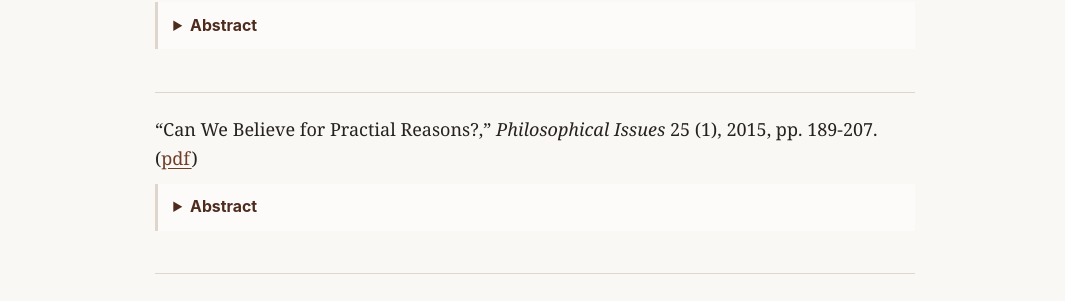
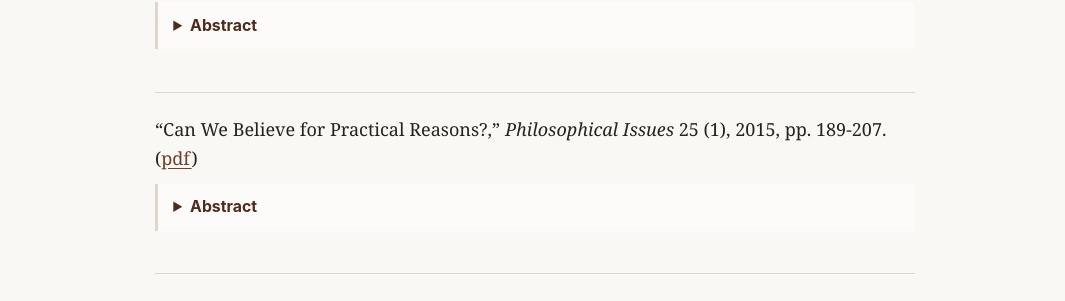
Before and after one commit to Comesana73/juancomesana.org, a Jekyll site: the page built from papers.md, in a window 1280 px wide. Shown: the part 1081-1382 px from the top of the page, without its empty margins (105-1170 px from the left). Built offline with Jekyll 4.4.1, drawn with Linux system fonts in a browser that asks for light colours.

Commit message:
small fixes

```diff
--- a/_includes/head.html
+++ b/_includes/head.html
@@ -12,6 +12,8 @@
 <title>{{ full_title }}</title>
 <meta name="description" content="{{ meta_description | strip_html | normalize_whitespace | escape }}">
 <link rel="canonical" href="{{ canonical_url }}">
+<link rel="icon" href="{{ '/favicon.ico' | relative_url }}" sizes="any">
+<link rel="apple-touch-icon" href="{{ '/assets/images/apple-touch-icon.png' | relative_url }}">
 
 <meta property="og:site_name" content="{{ site.title }}">
 <meta property="og:title" content="{{ full_title }}">
--- a/papers.md
+++ b/papers.md
@@ -51,7 +51,7 @@
 </article>
 
 <article class="publication">
-  <p class="publication__citation">“Can We Believe for Practial Reasons?,” <em>Philosophical Issues</em> 25 (1), 2015, pp. 189-207. (<a href="{{ '/assets/papers/can-we-believe-for-practical-reasons.pdf' | relative_url }}">pdf</a>)</p>
+  <p class="publication__citation">“Can We Believe for Practical Reasons?,” <em>Philosophical Issues</em> 25 (1), 2015, pp. 189-207. (<a href="{{ '/assets/papers/can-we-believe-for-practical-reasons.pdf' | relative_url }}">pdf</a>)</p>
   <details>
     <summary>Abstract</summary>
     <p>It’s complicated.</p>
```
Also changed, not shown: other parts of papers.md (+1 -1 lines), books.md (+1 -1 lines), rec/rec-history.md (+1 -1 lines), README.md, assets/images/apple-touch-icon.png (added).
